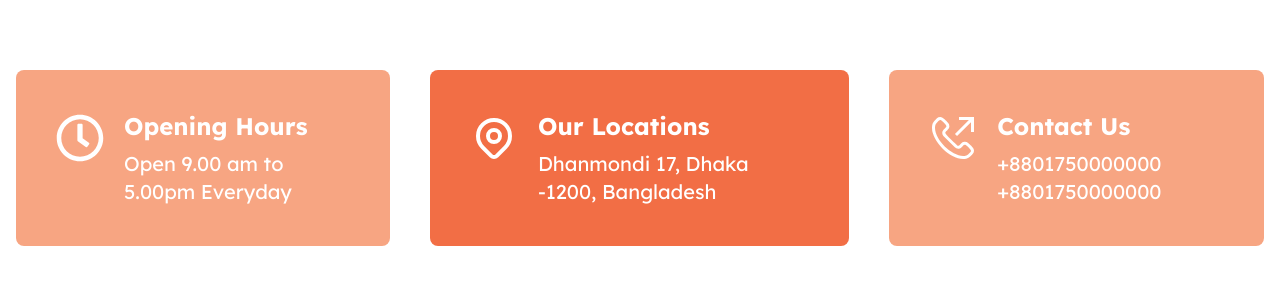
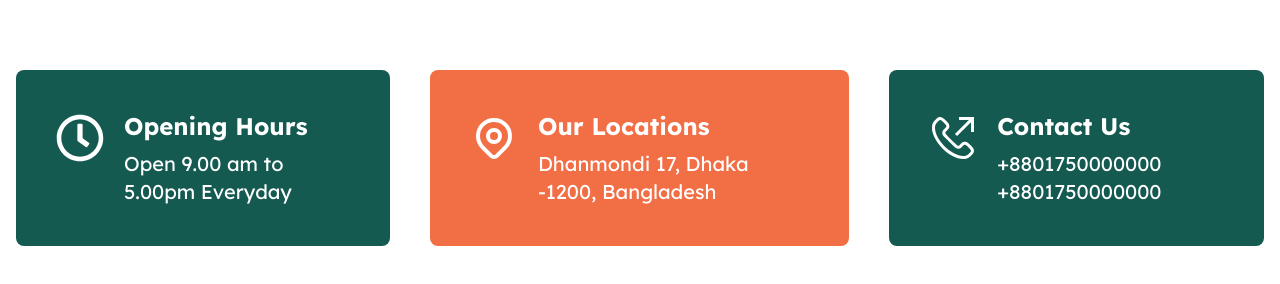
Before and after one commit to tushar-454/pulse-point-frontend, a Next.js app: page / in a window 1280 px wide. Shown: the part 1912-2196 px from the top of the page. Built offline with nearby package versions, Linux system fonts and the light colour scheme.

Commit message:
information card bg color issue fix using !importanat

```diff
--- a/src/components/InformationCard.jsx
+++ b/src/components/InformationCard.jsx
@@ -2,8 +2,8 @@ const InformationCard = ({ information }) => {
   const { id, icon, infoTitle, infoDesc } = information;
   return (
     <div
-      className={`bg-hit-pink-300 flex gap-5 rounded-lg p-10 text-white ${
-        id % 2 === 0 ? 'bg-deep-teal-800' : 'bg-hit-pink-400'
+      className={`flex gap-5 rounded-lg p-10 text-white ${
+        id % 2 === 0 ? '!bg-deep-teal-800' : '!bg-hit-pink-400'
       }`}
     >
       {/* icon  */}
```
